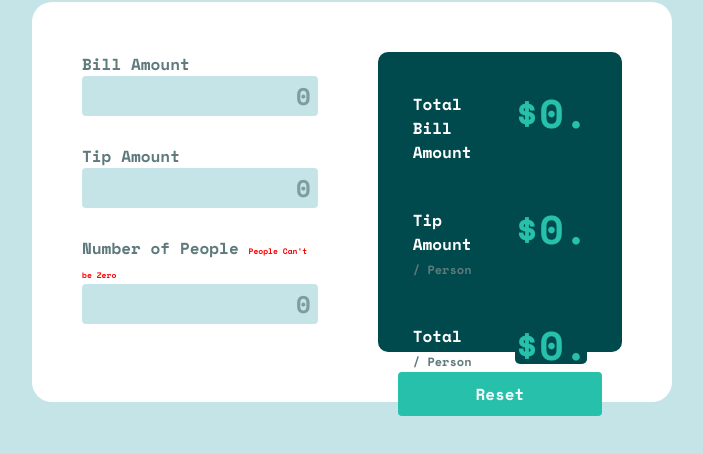
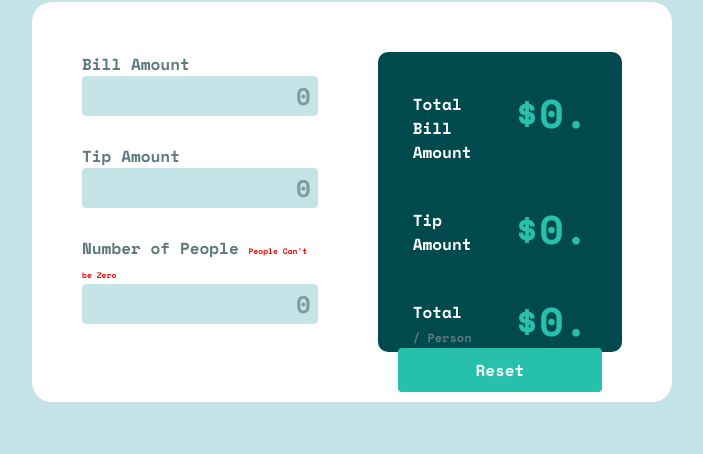
Before and after one commit to NabeelSohail-30/BillSplitterApp, a plain HTML site: page index.html in a window 1280 px wide. Shown: the part 228-682 px from the top of the page, without its empty margins (288-991 px from the left). Drawn offline with nearby package versions, Linux system fonts and the light colour scheme.

Commit message:
Updated Tip Amount

```diff
--- a/index.html
+++ b/index.html
@@ -64,8 +64,6 @@
                             <div class="row">
                                 <div class="col-6">
                                     <span>Tip Amount</span>
-                                    <br>
-                                    <span class="sub">/ Person</span>
                                 </div>
                                 <div class="col-6">
                                     <input type="text" class="dollar" id="TipPerPerson" placeholder="$0.00" disabled>
```
